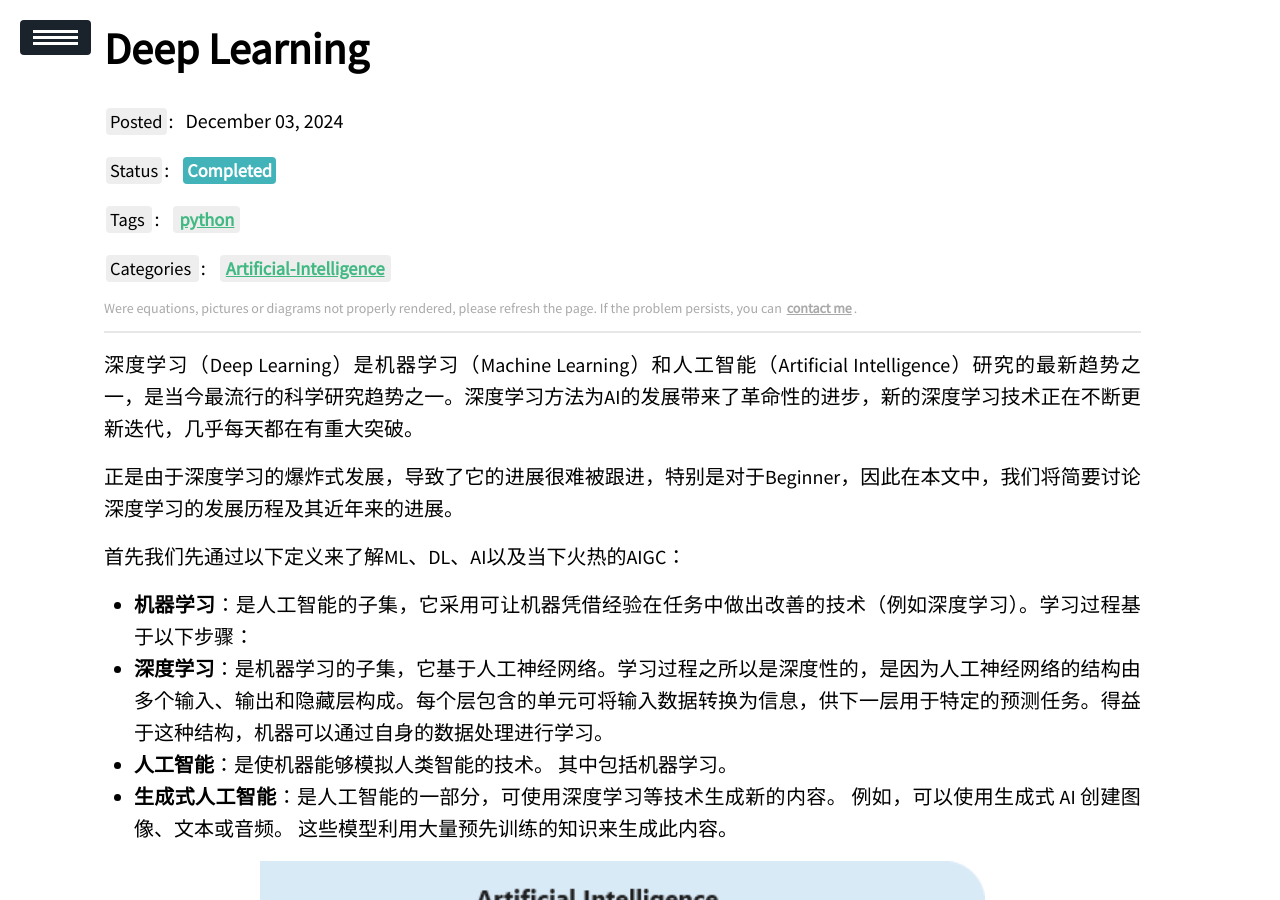
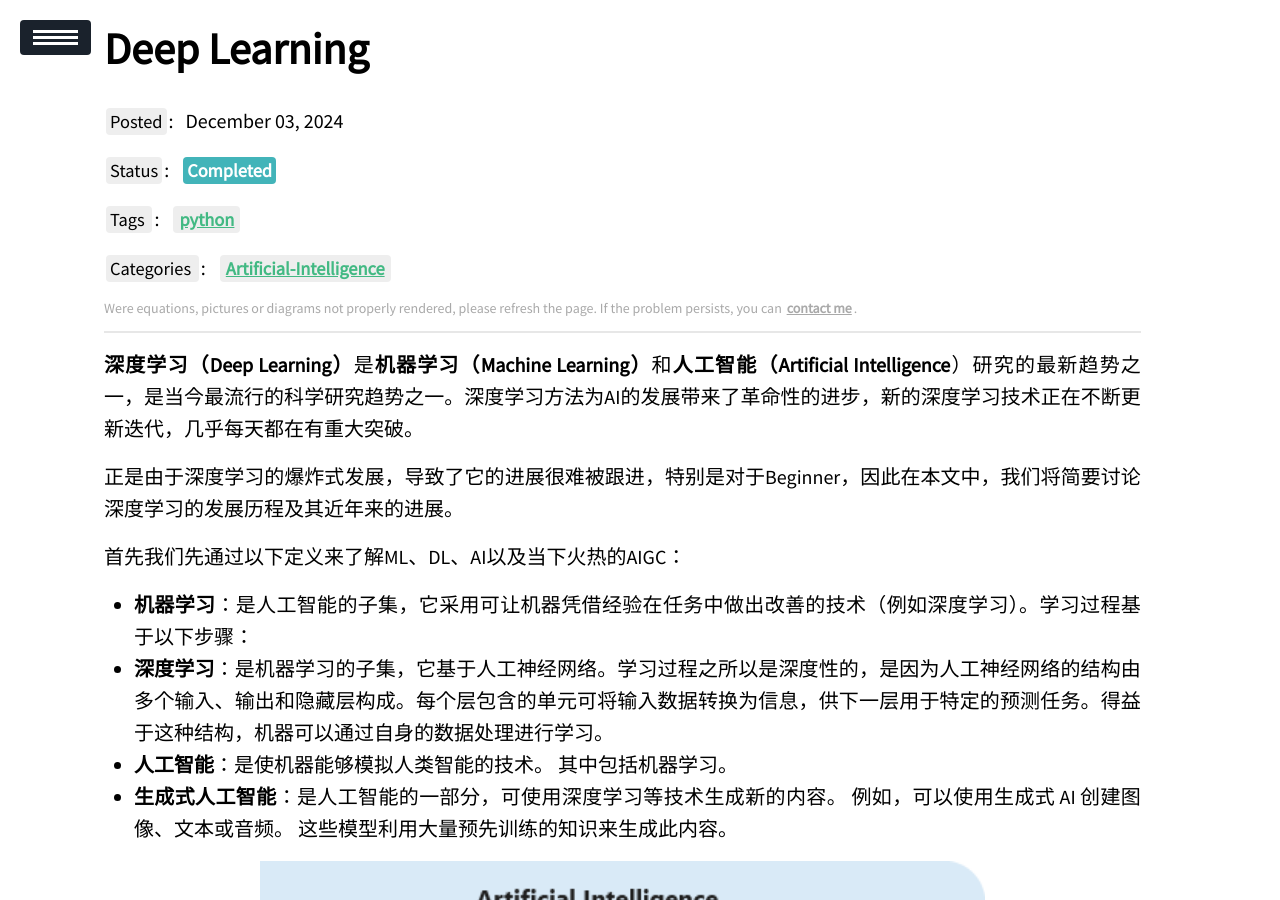
Before and after one commit to ssskz/ssskz.github.io, a Jekyll site: the page built from _posts/2024-12-3-Deep-Learning.md, in a window 1280 px wide and 900 px high. Built offline with Jekyll 4.4.1, drawn with Linux system fonts in a browser that asks for light colours; our own code applies the rules of GitHub Pages for plain Markdown files; a script that is not in the unit is left out.

Commit message:
1
Signed-off-by: ssskz <12497590+ssskz@user.noreply.gitee.com>

```diff
--- a/_posts/2024-12-3-Deep-Learning.md
+++ b/_posts/2024-12-3-Deep-Learning.md
@@ -8,7 +8,7 @@ tags: python
 categories: Artificial-Intelligence
 description: Deep learning, or representation learning, is a branch or subfield of machine learning.
 ---
-深度学习（Deep Learning）是机器学习（Machine Learning）和人工智能（Artificial Intelligence）研究的最新趋势之一，是当今最流行的科学研究趋势之一。深度学习方法为AI的发展带来了革命性的进步，新的深度学习技术正在不断更新迭代，几乎每天都在有重大突破。
+**深度学习（Deep Learning）**是**机器学习（Machine Learning）**和**人工智能（Artificial Intelligence**）研究的最新趋势之一，是当今最流行的科学研究趋势之一。深度学习方法为AI的发展带来了革命性的进步，新的深度学习技术正在不断更新迭代，几乎每天都在有重大突破。
 
 正是由于深度学习的爆炸式发展，导致了它的进展很难被跟进，特别是对于Beginner，因此在本文中，我们将简要讨论深度学习的发展历程及其近年来的进展。
 
```
